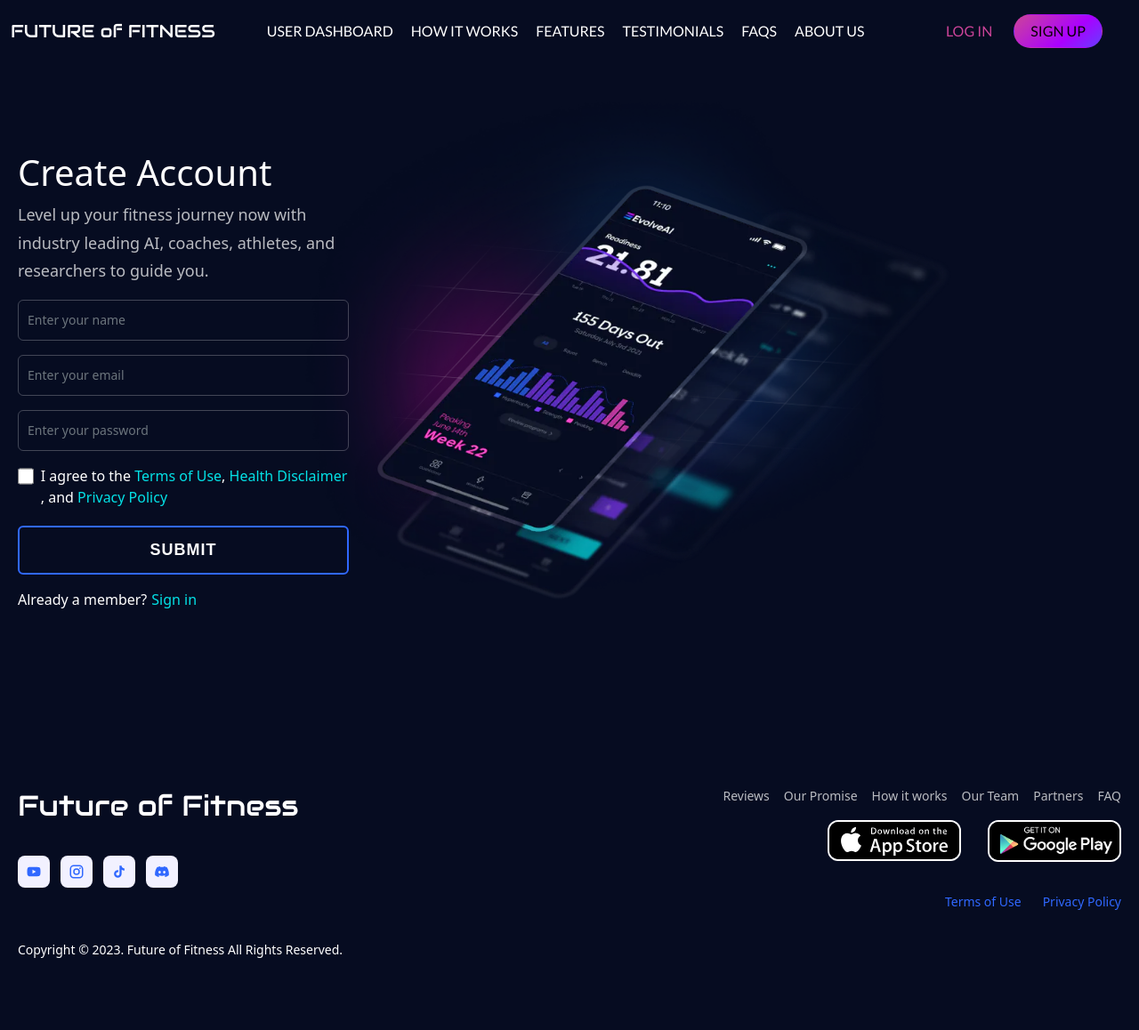
After one commit to shahzaibb101/fof, a Django app: page /sign-up/ in a window 1280 px wide. The commit adds this page. Shown: the whole page at 89% size. Run offline with Django 4.2, Linux system fonts and the light colour scheme.

Commit message:
Add sign in and sign up page

```diff
--- a/fof/urls.py
+++ b/fof/urls.py
@@ -22,5 +22,7 @@ urlpatterns = [
     path('admin/', admin.site.urls),
     path('', home, name="home"),
     path('user-dashboard/', user_dashboard, name="user_dashboard"),
-    path('cms/', cms, name="cms")
+    path('cms/', cms, name="cms"),
+    path('sign-in/', sign_in, name="sign_in"),
+    path('sign-up/', sign_up, name="sign_up")
 ]
--- a/home/static/css/style.css
+++ b/home/static/css/style.css
@@ -44,6 +44,38 @@ img {
 .secondary-button:hover {
   color: #fff;
   background-color: rgba(6, 12, 33, 0.72);
+}
+
+.form-control {
+  background-color: transparent;
+  padding: 10px;
+  font-weight: 500;
+  font-size: 14px;
+  line-height: 24px;
+  width: 100%;
+  min-height: 45px;
+  margin-bottom: 1rem;
+  border: 1px solid hsla(0, 0%, 100%, 0.24);
+  border-radius: 6px;
+  color: #fff;
+}
+.form-control:focus, .form-control:active {
+  background-color: transparent;
+}
+
+.form-group.choice {
+  display: flex;
+}
+.form-group.choice input[type=checkbox] {
+  margin-right: 8px;
+  accent-color: #04e2e7;
+  width: 25px;
+  height: 25px;
+  border-color: #04e2e7;
+  background-color: transparent;
+}
+.form-group label {
+  color: #fff;
 }
 
 footer {
@@ -636,4 +668,101 @@ footer .copyright p {
   background-color: #1f212a;
 }
 
+.sign-in,
+.sign-up {
+  margin: 100px 0;
+}
+.sign-in .block-wrapper,
+.sign-up .block-wrapper {
+  display: flex;
+  align-items: center;
+  flex-wrap: wrap;
+}
+@media (max-width: 768px) {
+  .sign-in .block-wrapper,
+  .sign-up .block-wrapper {
+    flex-direction: column;
+  }
+}
+.sign-in .block-wrapper h1,
+.sign-in .block-wrapper .description p,
+.sign-up .block-wrapper h1,
+.sign-up .block-wrapper .description p {
+  color: #fff;
+}
+.sign-in .block-wrapper .description p,
+.sign-up .block-wrapper .description p {
+  font-weight: 400;
+  font-size: 18px;
+  line-height: 175%;
+  color: hsla(0, 0%, 100%, 0.72);
+}
+.sign-in .block-wrapper label,
+.sign-up .block-wrapper label {
+  display: block;
+}
+.sign-in .block-wrapper .content-block,
+.sign-up .block-wrapper .content-block {
+  width: 30%;
+}
+@media (max-width: 768px) {
+  .sign-in .block-wrapper .content-block,
+  .sign-up .block-wrapper .content-block {
+    width: 100%;
+  }
+}
+.sign-in .block-wrapper .content-block form p span,
+.sign-up .block-wrapper .content-block form p span {
+  color: #fff;
+  margin-right: 5px;
+}
+.sign-in .block-wrapper .content-block form a,
+.sign-up .block-wrapper .content-block form a {
+  display: inline-block;
+  color: #04e2e7 !important;
+  text-decoration: none;
+}
+.sign-in .block-wrapper .content-block form input[type=submit],
+.sign-up .block-wrapper .content-block form input[type=submit] {
+  margin-bottom: 1rem;
+  padding-top: 12px;
+  padding-bottom: 12px;
+  border: 2px solid #3068ff;
+  border-radius: 6px;
+  font-family: Biennale, sans-serif;
+  font-size: 1.125rem;
+  font-weight: 700;
+  letter-spacing: 1px;
+  text-transform: uppercase;
+  display: inline-block;
+  width: 100%;
+  background: transparent;
+  color: #fff;
+  margin-top: 20px;
+}
+.sign-in .block-wrapper .image-block,
+.sign-up .block-wrapper .image-block {
+  position: relative;
+  width: 55%;
+}
+@media (max-width: 768px) {
+  .sign-in .block-wrapper .image-block,
+  .sign-up .block-wrapper .image-block {
+    width: 100%;
+  }
+}
+.sign-in .block-wrapper .image-block > img,
+.sign-up .block-wrapper .image-block > img {
+  position: relative;
+  z-index: 2;
+  width: 100%;
+}
+.sign-in .block-wrapper .image-block .overlay img,
+.sign-up .block-wrapper .image-block .overlay img {
+  z-index: 1;
+  position: absolute;
+  top: -100px;
+  left: -60px;
+}
+
 /*# sourceMappingURL=style.css.map */
--- /dev/null
+++ b/home/static/sass/components/_form.scss
@@ -0,0 +1,37 @@
+.form-control {
+  background-color: transparent;
+  padding: 10px;
+  font-weight: 500;
+  font-size: 14px;
+  line-height: 24px;
+  width: 100%;
+  min-height: 45px;
+  margin-bottom: 1rem;
+  border: 1px solid hsla(0, 0%, 100%, .24);
+  border-radius: 6px;
+  color: #fff;
+
+  &:focus,
+  &:active {
+    background-color: transparent;
+  }
+}
+
+.form-group {
+  &.choice {
+    display: flex;
+
+    input[type="checkbox"] {
+      margin-right: 8px;
+      accent-color: #04e2e7;
+      width: 25px;
+      height: 25px;
+      border-color: #04e2e7;
+      background-color: transparent;
+    }
+  }
+
+  label {
+    color: $color-1;
+  }
+}
--- /dev/null
+++ b/home/static/sass/pages/_account.scss
@@ -0,0 +1,94 @@
+.sign-in,
+.sign-up {
+  margin: 100px 0;
+
+  .block-wrapper {
+    @include flex-c;
+    flex-wrap: wrap;
+    @include breakpoint(mobile) {
+      flex-direction: column;
+    }
+
+    h1,
+    .description p {
+      color: $color-1;
+    }
+
+    .description {
+      p {
+        font-weight: 400;
+        font-size: 18px;
+        line-height: 175%;
+        color: hsla(0, 0%, 100%, .72);
+      }
+
+    }
+
+    label {
+      display: block;
+    }
+
+    .content-block {
+      width: 30%;
+      @include breakpoint(mobile) {
+        width: 100%;
+      }
+
+      form {
+        p {
+          span {
+            color: $color-1;
+            margin-right: 5px;
+          }
+        }
+
+        a {
+          display: inline-block;
+          color: #04e2e7 !important;
+          text-decoration: none;
+        }
+
+        input[type="submit"] {
+          margin-bottom: 1rem;
+          padding-top: 12px;
+          padding-bottom: 12px;
+          border: 2px solid #3068ff;
+          border-radius: 6px;
+          font-family: Biennale, sans-serif;
+          font-size: 1.125rem;
+          font-weight: 700;
+          letter-spacing: 1px;
+          text-transform: uppercase;
+          display: inline-block;
+          width: 100%;
+          background: transparent;
+          color: $color-1;
+          margin-top: 20px;
+        }
+      }
+    }
+
+    .image-block {
+      position: relative;
+      width: 55%;
+      @include breakpoint(mobile) {
+        width: 100%;
+      }
+
+      > img {
+        position: relative;
+        z-index: 2;
+        width: 100%;
+      }
+
+      .overlay {
+        img {
+          z-index: 1;
+          position: absolute;
+          top: -100px;
+          left: -60px;
+        }
+      }
+    }
+  }
+}
--- a/home/static/sass/style.scss
+++ b/home/static/sass/style.scss
@@ -6,6 +6,7 @@
 
 // Import components
 @import "components/button";
+@import "components/form";
 
 // Import layout
 @import "layout/header";
@@ -14,3 +15,4 @@
 // Import pages
 @import "pages/home";
 @import "pages/user_dashboard";
+@import "pages/account";
--- /dev/null
+++ b/home/templates/sign_up.html
@@ -0,0 +1,54 @@
+{% extends "base.html" %}
+{% block start %}
+
+<div class="sign-up">
+    <div class="container">
+        <div class="block-wrapper">
+            <div class="content-block">
+                <div class="page-title">
+                    <h1>Create Account</h1>
+                </div>
+                <div class="description">
+                    <p>Level up your fitness journey now with industry leading AI, coaches, athletes, and researchers to
+                        guide you.</p>
+                </div>
+                <form action="">
+                    <div class="form-group">
+                        <label for="name">
+                            <input type="name" name="name" class="form-control" id="name"
+                                   placeholder="Enter your name">
+                        </label>
+                    </div>
+                    <div class="form-group">
+                        <label for="email">
+                            <input type="email" name="email" class="form-control" id="email"
+                                   placeholder="Enter your email">
+                        </label>
+                    </div>
+                    <div class="form-group">
+                        <label for="password">
+                            <input type="password" name="password" class="form-control" id="password"
+                                   placeholder="Enter your password">
+                        </label>
+                    </div>
+                    <div class="form-group choice">
+                        <input type="checkbox" name="policy" id="policy">
+                        <label for="policy">I agree to the <a href="#">Terms of Use</a>, <a href="#">Health
+                            Disclaimer</a>, and
+                            <a href="#">Privacy Policy</a></label>
+                    </div>
+                    <input type="submit" value="Submit">
+                    <p><span>Already a member?</span><a href="/sign-in">Sign in</a></p>
+                </form>
+            </div>
+            <div class="image-block">
+                <img src="/static/images/phone.webp" alt="Phone">
+                <div class="overlay">
+                    <img src="/static/images/account-overlay.png" alt="Overlay">
+                </div>
+            </div>
+        </div>
+    </div>
+</div>
+
+{% endblock %}
--- a/home/views.py
+++ b/home/views.py
@@ -11,3 +11,9 @@ def user_dashboard(request):
 
 def cms(request):
     return render(request, "cms.html")
+
+def sign_in(request):
+    return render(request, "sign_in.html")
+
+def sign_up(request):
+    return render(request,"sign_up.html")
```
Also changed, not shown: home/templates/sign_in.html (added, +42 -0 lines), home/static/images/account-overlay.png (added), home/static/images/phone.webp (added), 1 other file.
